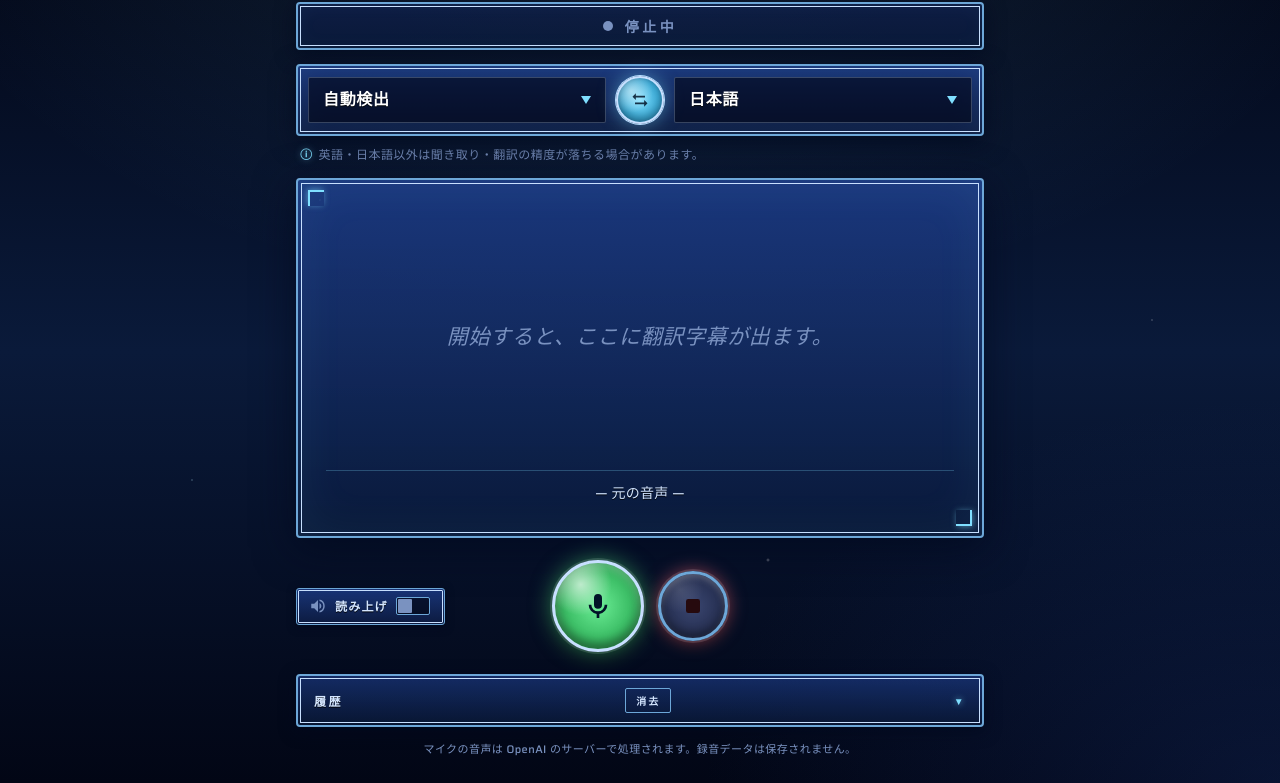
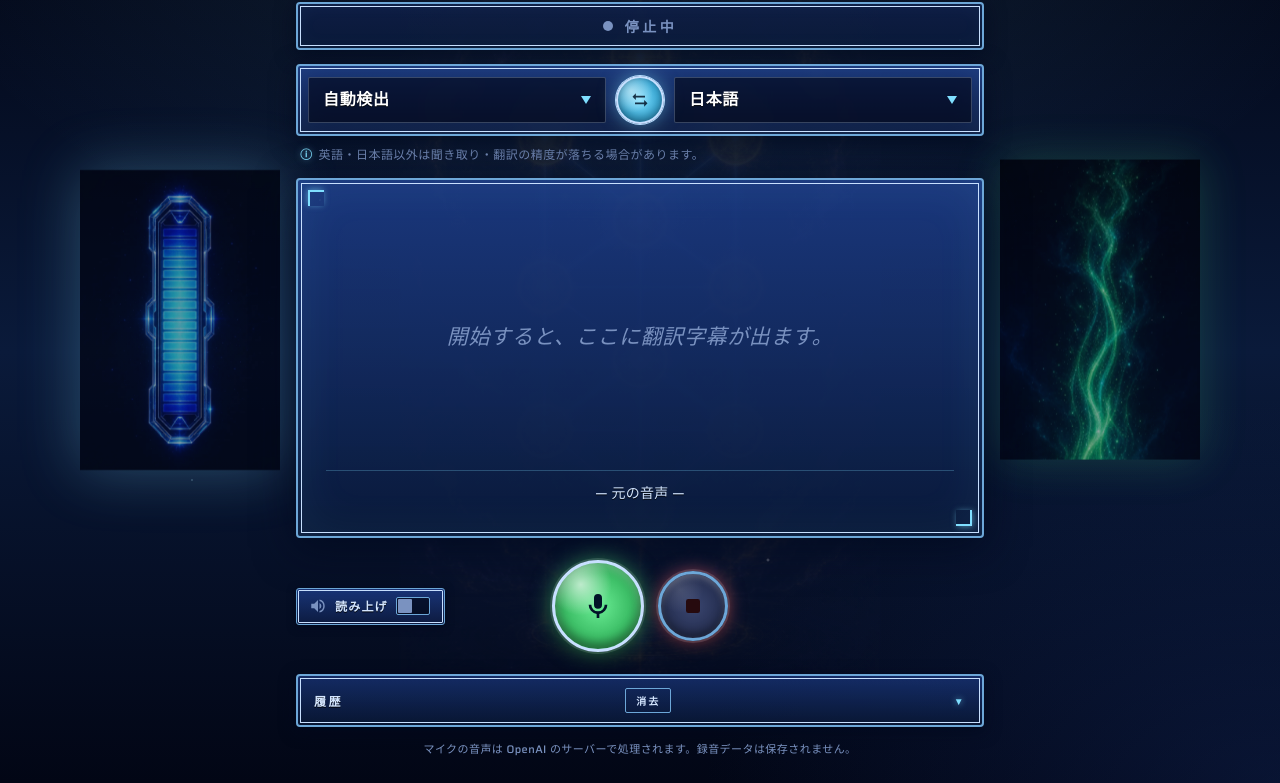
Before and after one commit to mokakokoro0830/realtime-translate-caption, a website: page public/index.html in a window 1280 px wide. Shown: the part 80-863 px from the top of the page. Drawn offline with Linux system fonts and the light colour scheme.

Commit message:
Add FF-style decorative imagery
- セフィロト系統樹を中央背景に薄く配置（mix-blend-mode: screen）
- 左サイドに ATBゲージ（脈動アニメーション）
- 右サイドに ライフストリーム（浮遊アニメーション）
- 1100px以上の画面でのみ表示、スマホでは隠れる
- WebP変換で合計407KB（PNG 6.5MBから94%減）

```diff
--- a/public/index.html
+++ b/public/index.html
@@ -10,6 +10,9 @@
   <link rel="stylesheet" href="./styles.css">
 </head>
 <body>
+  <div class="side-decor left" aria-hidden="true"></div>
+  <div class="side-decor right" aria-hidden="true"></div>
+
   <main class="app">
     <header class="topbar">
       <div class="brand">
--- a/public/styles.css
+++ b/public/styles.css
@@ -60,6 +60,67 @@ body::before {
     radial-gradient(1px 1px at 90% 50%, rgba(255, 255, 255, .5), transparent),
     radial-gradient(1px 1px at 40% 20%, rgba(255, 217, 102, .5), transparent);
   z-index: 0;
+}
+
+/* セフィロト系統樹（中央背景・薄く） */
+body::after {
+  content: "";
+  position: fixed;
+  inset: 0;
+  pointer-events: none;
+  background-image: url("./images/ff-sephirot-tree.webp");
+  background-repeat: no-repeat;
+  background-position: center center;
+  background-size: auto 90vh;
+  opacity: 0.08;
+  z-index: 0;
+  mix-blend-mode: screen;
+}
+
+/* サイド装飾（左：ATBゲージ／右：ライフストリーム） */
+.side-decor {
+  position: fixed;
+  top: 50%;
+  transform: translateY(-50%);
+  width: 200px;
+  height: 80vh;
+  max-height: 720px;
+  background-repeat: no-repeat;
+  background-size: contain;
+  background-position: center;
+  pointer-events: none;
+  z-index: 0;
+  opacity: 0;
+  transition: opacity .6s ease;
+}
+
+.side-decor.left {
+  left: max(0px, calc(50% - 560px));
+  background-image: url("./images/ff-atb-gauge.webp");
+  filter: drop-shadow(0 0 24px rgba(127, 223, 255, .35));
+  animation: gauge-pulse 4s ease-in-out infinite;
+}
+
+.side-decor.right {
+  right: max(0px, calc(50% - 560px));
+  background-image: url("./images/ff-lifestream.webp");
+  filter: drop-shadow(0 0 24px rgba(74, 222, 128, .35));
+  animation: lifestream-float 8s ease-in-out infinite;
+}
+
+@keyframes gauge-pulse {
+  0%, 100% { opacity: 0.45; filter: drop-shadow(0 0 24px rgba(127, 223, 255, .35)); }
+  50%      { opacity: 0.7;  filter: drop-shadow(0 0 36px rgba(127, 223, 255, .65)); }
+}
+
+@keyframes lifestream-float {
+  0%, 100% { opacity: 0.45; transform: translateY(-50%) translateX(0); }
+  50%      { opacity: 0.65; transform: translateY(calc(-50% - 12px)) translateX(0); }
+}
+
+/* 画面幅が広いときだけ表示（720px以下のスマホでは隠す） */
+@media (min-width: 1100px) {
+  .side-decor { opacity: 1; }
 }
 
 button, select { font: inherit; }
```
Also changed, not shown: public/images/ff-atb-gauge.webp (added), public/images/ff-lifestream.webp (added), public/images/ff-sephirot-tree.webp (added).
